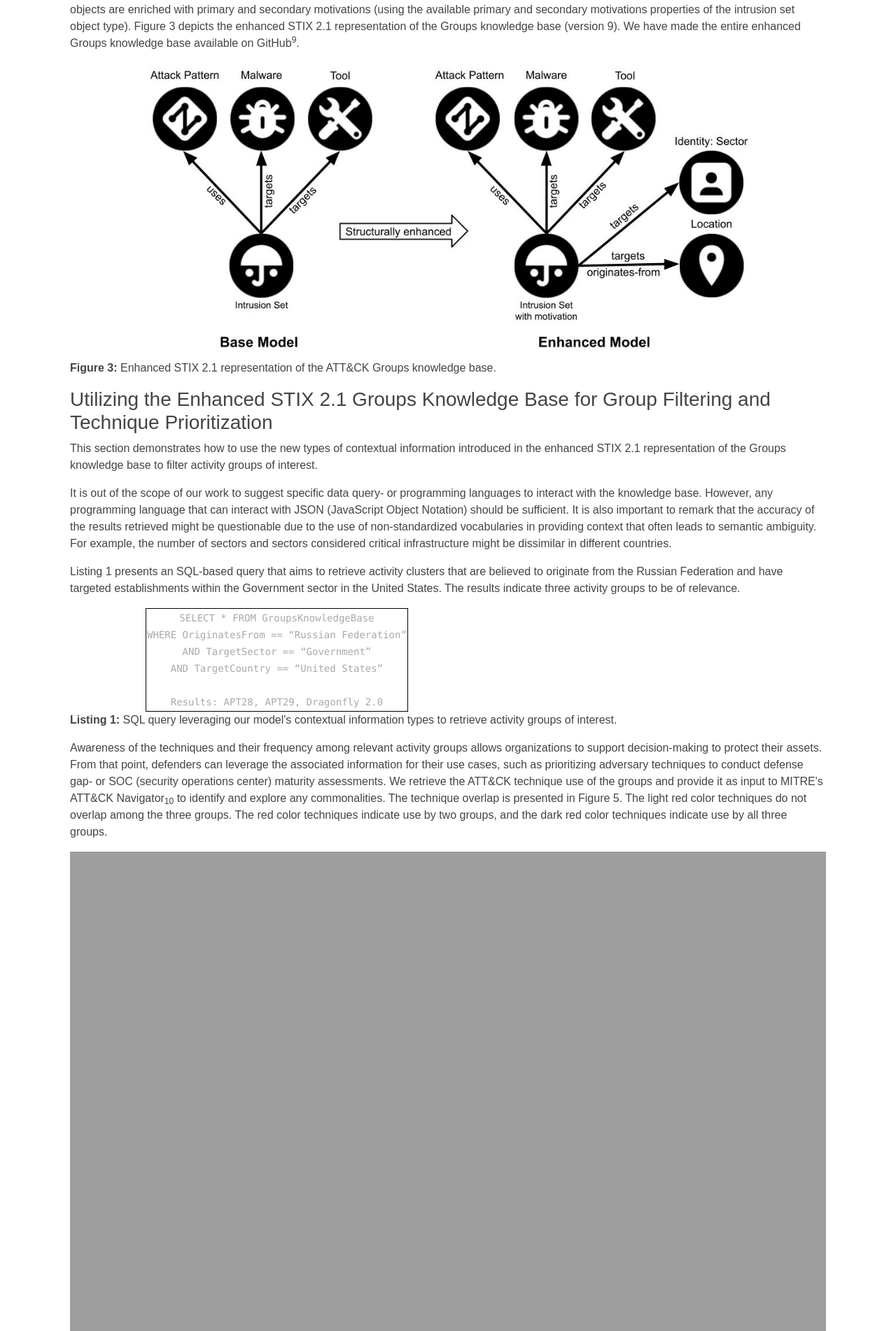
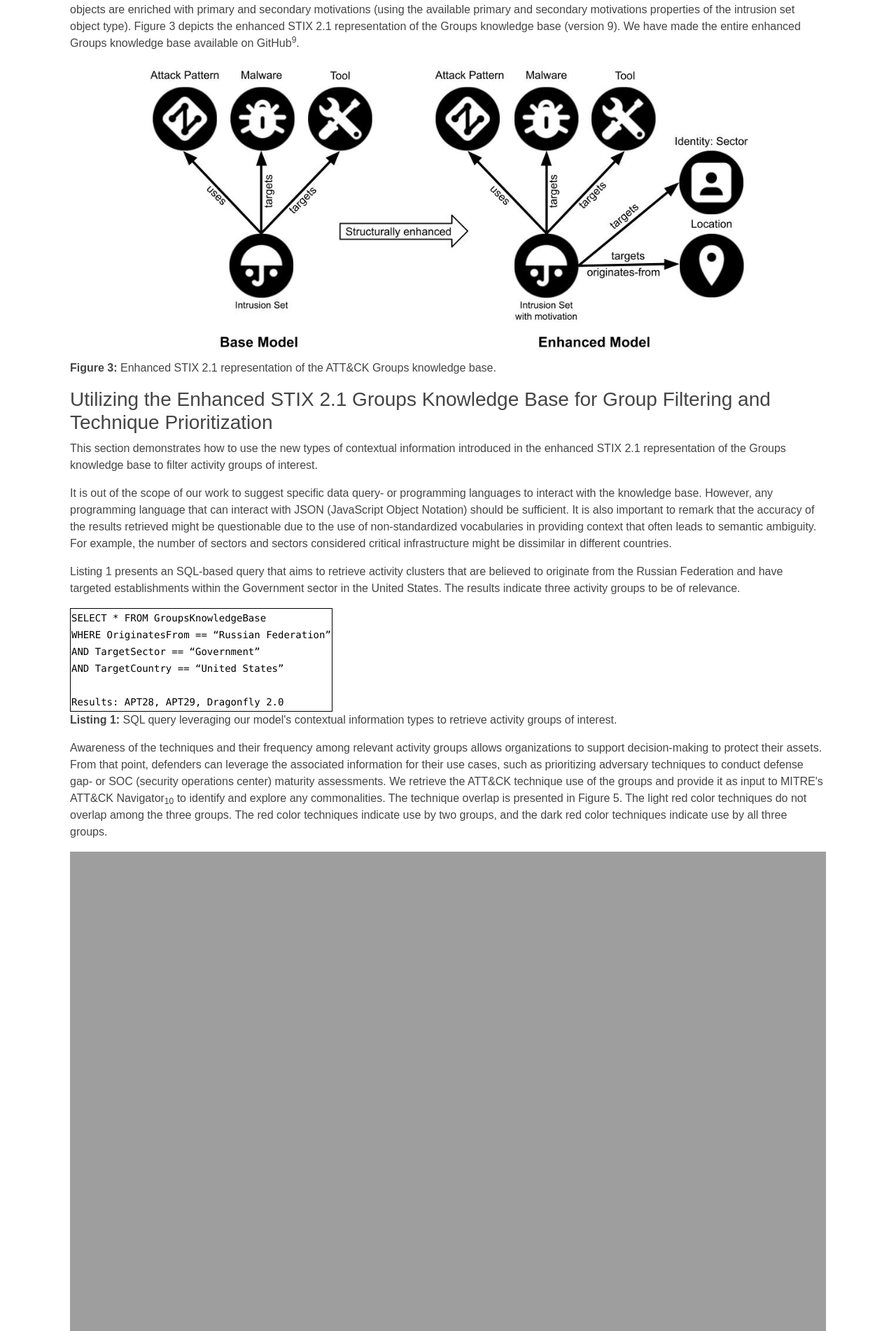
Before and after one commit to mateusdz/jcopweb, a Jekyll site: the page built from content/blogposts/blogpost2.html, in a window 1280 px wide. Shown: the part 2177-4079 px from the top of the page at 70% size. Built offline with Jekyll 4.4.1, drawn with Linux system fonts in a browser that asks for light colours.

Commit message:
Fixing the code part in the blogpost

```diff
--- a/content/blogposts/blogpost2.html
+++ b/content/blogposts/blogpost2.html
@@ -43,7 +43,7 @@ permalink: /blogposts/blog2.html
           every aspect of how they operate to avoid detection (Lee & Brown
           2021)<sup>4</sup>.
         </p>
-        <div style="text-align: center; width: 60%; margin-left:auto; margin-right: auto;">
+        <div style="width: 60%; margin-left:auto; margin-right: auto;">
           <img
             src="{{ site.baseurl }}/assets/img/Pyramid_of_Pain.png"
             alt="Bianco's Pyramide of Pain."
@@ -84,7 +84,7 @@ permalink: /blogposts/blog2.html
           connects with “attack pattern” objects (techniques/sub-techniques),
           “malware” objects (software), and “tool” objects (software).
         </p>
-        <div style="text-align: center; width: 40%; margin-left:auto; margin-right: auto;">
+        <div style="width: 40%; margin-left:auto; margin-right: auto;">
           <img
             src="{{ site.baseurl }}/assets/img/Activity_Group-basic.jpg"
             alt="High-level STIX 2.1 representation of the Groups knowledge base."
@@ -120,7 +120,7 @@ permalink: /blogposts/blog2.html
           base (version 9). We have made the entire enhanced Groups knowledge
           base available on GitHub<sup>9</sup>.
         </p>
-        <div style="text-align: center; width: 80%; margin-left:auto; margin-right: auto;">
+        <div style="width: 80%; margin-left:auto; margin-right: auto;">
           <img
             src="{{ site.baseurl }}/assets/img/Enhancing_ATTCK_Groups.jpg"
             alt="Enhanced STIX 2.1 representation of the ATT&CK Groups knowledge base."
@@ -157,11 +157,11 @@ permalink: /blogposts/blog2.html
           United States. The results indicate three activity groups to be of
           relevance.
         </p>
-        <div style="text-align: center; width: 80%; margin-left:auto; margin-right: auto;">
+        <div style="margin-left:auto; margin-right: auto;">
           <table>
             <tr>
               <td style="border: 1px solid black;">
-                <code style="color: darkgray">
+                <code style="color: black">
                   SELECT * FROM GroupsKnowledgeBase <br/>
                   WHERE OriginatesFrom == “Russian Federation” <br/>
                   AND TargetSector == “Government” <br/>
```
